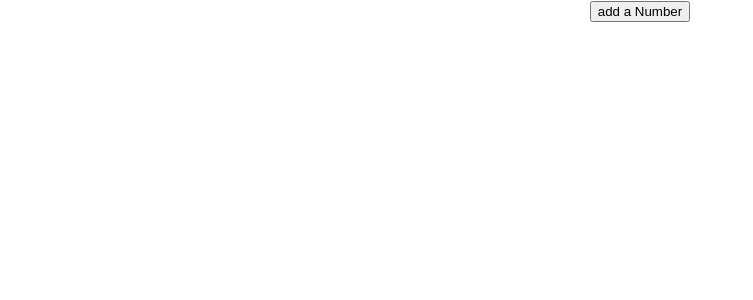
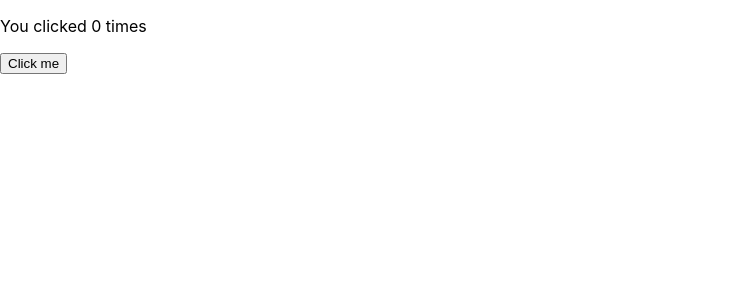
Before and after one commit to Vootlavenky63/homeWork, a React (Create React App) app: page / in a window 1280 px wide. Shown: the top 300 px of the page, without its empty margins (0-753 px from the left). Built offline with nearby package versions, Linux system fonts and the light colour scheme.

Commit message:
useEffect

```diff
--- a/src/App.js
+++ b/src/App.js
@@ -1,30 +1,22 @@
-import React from 'react';
-import logo from './logo.svg';
-import './App.css';
-import Rest from './Rest';
-import Restpost from './Restpost';
-import ClassCount from './ClassCount';
-import FunctionCount from './FunctionCount';
-import ArrayIncre from './ArrayIncre';
-import HooksCount from './HooksCount';
-import HooksCount2 from './HooksCount2';
-import HooksCount3 from './HooksCount3';
+import React, { useState, useEffect } from 'react';
 
-function App() {
+function Example() {
+  const [count, setCount] = useState(0);
+
+  // Similar to componentDidMount and componentDidUpdate:
+  useEffect(() => {
+    // Update the document title using the browser API
+    document.write= `You clicked ${count} times`;
+
+  });
 
   return (
-    <div className="App">
-
-      {/* <Rest/> */}
-      {/* <Restpost /> */}
-      {/* <ClassCount /> */}
-      {/* <FunctionCount/> */}
-      {/* <ArrayIncre/> */}
-      {/* <HooksCount/> */}
-      {/* <HooksCount2/> */}
-      <HooksCount3/>
+    <div>
+      <p>You clicked {count} times</p>
+      <button onClick={() => setCount(count + 1)}>
+        Click me
+      </button>
     </div>
   );
 }
-
-export default App;
+export default Example
```
